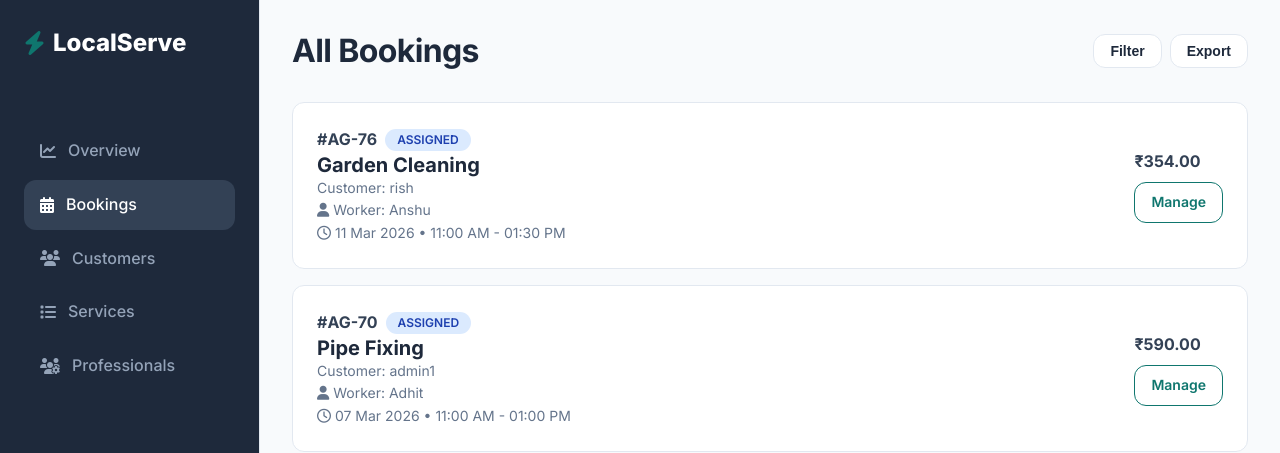
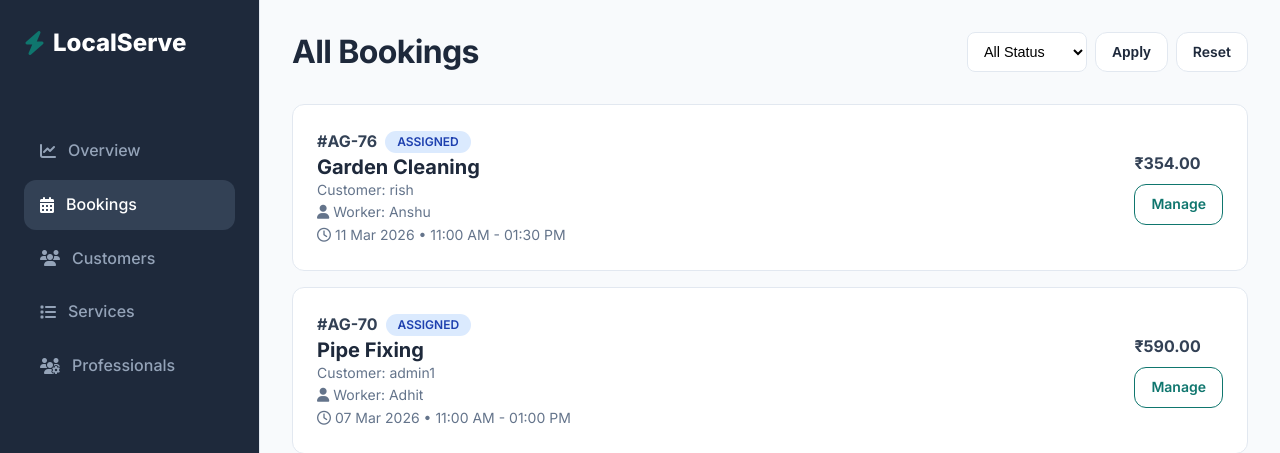
Before and after one commit to rishanasherinn12/local-service-booking, a Django app: page /booking/admin/ in a window 1280 px wide. Shown: the top 453 px of the page. Run offline with Django 5.2, Linux system fonts and the light colour scheme; a user stored in the database is signed in; data comes from the database, SQL or seed files in the repository; both versions use the stored data as it was after the commit; parts of the project's set-up code (start-up, migrations or seed data) failed here and were passed over.

Commit message:
status filter for admin_booking

```diff
--- a/aa_local/bookings/views.py
+++ b/aa_local/bookings/views.py
@@ -410,7 +410,14 @@ def admin_bookings(request):
     # Booking.objects.filter(booking_status="REQUESTED",created_at__lt=expiry_time).update(booking_status="CANCELLED")
 
     bookings = Booking.objects.filter(booking_status__in = ["PENDING","ASSIGNED", "CONFIRMED","IN_PROGRESS","COMPLETED"]).select_related(
-        "customer","service","worker").annotate(
+        "customer","service","worker")
+
+     # STATUS FILTER
+    status = request.GET.get("booking_status")
+    if status:
+        bookings = bookings.filter(booking_status=status)
+
+    bookings = bookings.annotate(
             priority=Case(
                 When(booking_status="PENDING", then=Value(1)),
                 When(booking_status="ASSIGNED", then=Value(2)),
@@ -425,7 +432,6 @@ def admin_bookings(request):
     for booking in bookings:
         start = datetime.combine(booking.booking_date, booking.booking_time)
         booking.end_time = start + timedelta(minutes=booking.service.duration_minutes)
-
 
     context = {"bookings":bookings}
     return render(request, 'admin/bookings/admin_bookings.html',context)
--- a/aa_local/static/css/style.css
+++ b/aa_local/static/css/style.css
@@ -604,3 +604,13 @@ font-weight:600;
     color:#64748B;
     margin-top:4px;
 }
+
+
+.form-select {
+    padding: 0.5rem 0.75rem;
+    border: 1px solid var(--color-border);
+    border-radius: 0.5rem;
+    background: white;
+    font-size: 0.9rem;
+    cursor: pointer;
+}
--- a/aa_local/templates/admin/bookings/admin_bookings.html
+++ b/aa_local/templates/admin/bookings/admin_bookings.html
@@ -4,13 +4,44 @@
         <!-- Main Content -->
         {% block content %}
 
-            <div class="flex justify-between items-center" style="margin-bottom: 2rem;">
+            {% comment %} <div class="flex justify-between items-center" style="margin-bottom: 2rem;">
                 <h2>All Bookings</h2>
                 <div class="flex gap-sm">
                     <button class="btn btn-secondary btn-sm">Filter</button>
                     <button class="btn btn-secondary btn-sm">Export</button>
                 </div>
+            </div> {% endcomment %}
+
+
+
+            <div class="flex justify-between items-center" style="margin-bottom: 2rem;">
+                <h2>All Bookings</h2>
+
+                <form method="get" class="flex gap-sm">
+
+                    <select name="booking_status" class="form-select">
+                        <option value="">All Status</option>
+                        <option value="PENDING">Pending</option>
+                        <option value="ASSIGNED">Assigned</option>
+                        <option value="CONFIRMED">Confirmed</option>
+                        <option value="IN_PROGRESS">In Progress</option>
+                        <option value="COMPLETED">Completed</option>
+                    </select>
+
+                    <button type="submit" class="btn btn-secondary btn-sm">
+                        Apply
+                    </button>
+
+                    <a href="{% url 'admin_booking' %}" class="btn btn-secondary btn-sm">
+                        Reset
+                    </a>
+
+                </form>
             </div>
+
+
+
+
 
             <div class="grid grid-cols-1 gap-md">
                 {% for booking in bookings %}
@@ -60,6 +91,11 @@
 
                     </div>
                 </div>
+                {% empty %}
+
+                    <div class="card text-center p-6">
+                        <p class="text-light">No bookings found for this filter.</p>
+                    </div>
                 {% endfor %}
 
                 {% comment %} <div class="card"
```
Also changed, not shown: aa_local/templates/customer/bookings/booking_step3.html (+5 -18 lines), aa_local/db.sqlite3.
